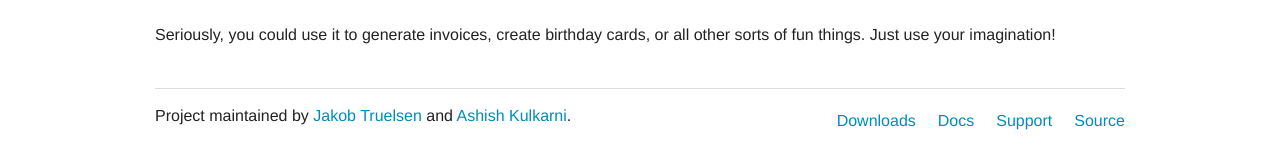
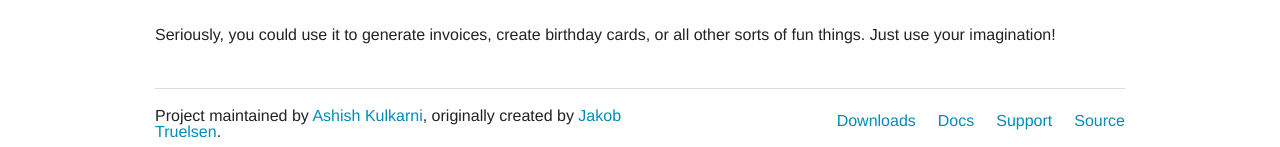
Before and after one commit to wkhtmltopdf/wkhtmltopdf, a Jekyll site: the page built from index.html, in a window 1280 px wide. Shown: the part 1326-1473 px from the top of the page. Built offline with Jekyll 4.4.1, drawn with Linux system fonts in a browser that asks for light colours; nearby versions of some CDN libraries.

Commit message:
update maintainer information

```diff
--- a/_layouts/default.html
+++ b/_layouts/default.html
@@ -57,7 +57,7 @@
     <div class="large-12 columns">
       <hr />
       <div class="row">
-        <div class="large-6 columns">Project maintained by <a href="https://github.com/antialize">Jakob Truelsen</a> and <a href="https://github.com/ashkulz">Ashish Kulkarni</a>.</div>
+        <div class="large-6 columns">Project maintained by <a href="https://github.com/ashkulz">Ashish Kulkarni</a>, originally created by <a href="https://github.com/antialize">Jakob Truelsen</a>.</div>
         <div class="large-6 columns">
           <ul class="inline-list right">
             <li><a href="downloads.html">Downloads</a></li>
```
